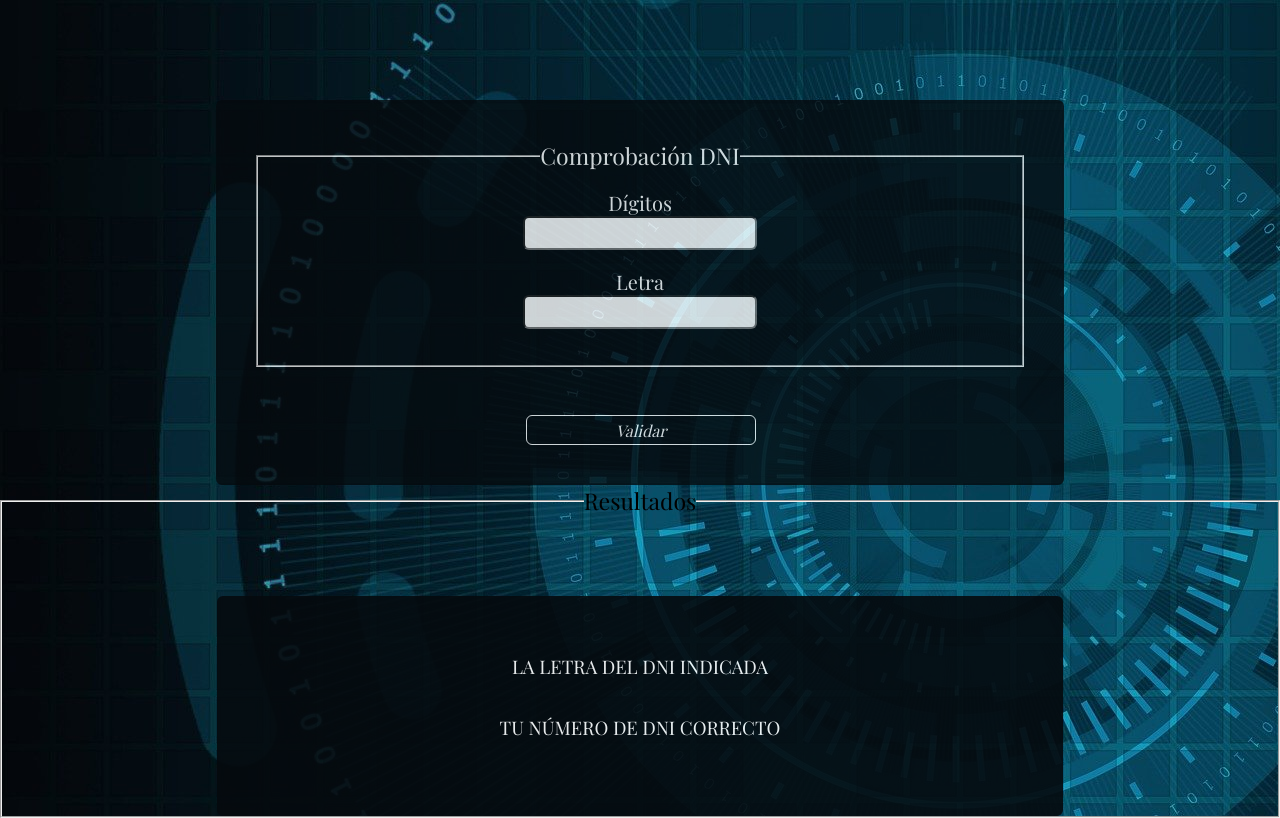
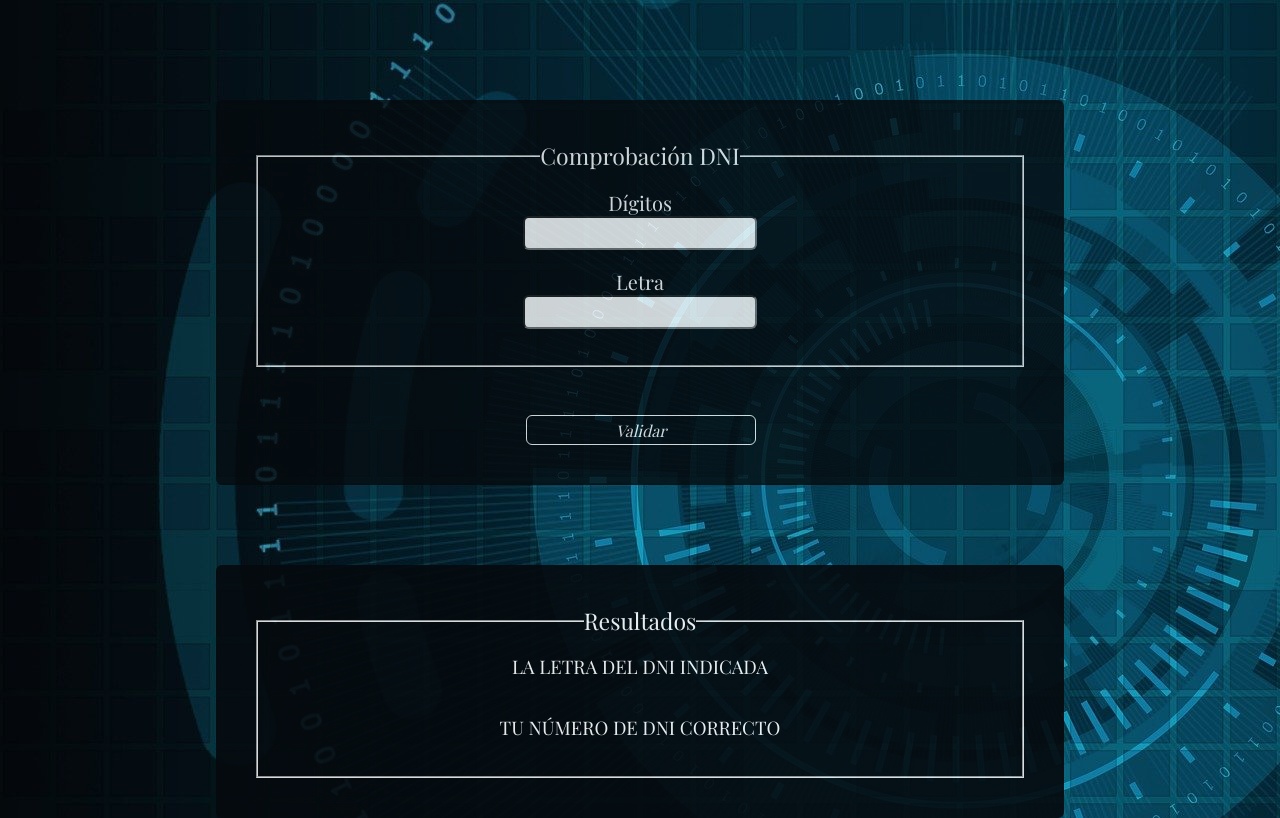
Before and after one commit to Laurahd91/dni_practica, a plain HTML site: page index.html in a window 1280 px wide. Drawn offline with nearby package versions, Linux system fonts and the light colour scheme; files that its build step writes are made by us from their sources; files whose address does not match are found by name; a web font is replaced by a local one.

Commit message:
Update index.html

```diff
--- a/index.html
+++ b/index.html
@@ -6,7 +6,7 @@
   <meta http-equiv="X-UA-Compatible" content="IE=edge" />
   <meta name="viewport" content="width=device-width, initial-scale=1.0" />
   <title>DNI</title>
-  <link rel="stylesheet" type="text/css" href="estilos.css" />
+  <link rel="stylesheet" type="text/css" href="css/estilos.css" />
   <link rel="preconnect" href="https://fonts.googleapis.com">
   <link rel="preconnect" href="https://fonts.gstatic.com" crossorigin>
   <link
@@ -31,9 +31,11 @@
       <input type="button" value="Validar" id="aceptar" onclick="validar()" />
     </form>
   </div>
+
+  <div class="resultado">
+    <form>
       <fieldset>
         <legend>Resultados</legend>
-    <div class="resultado">
         <br />
         <h3>LA LETRA DEL DNI INDICADA</h3>
         <br />
@@ -43,9 +45,10 @@
         <br />
         <p id="dni_correcto"></p>
         <br />
+      </fieldset>
+    </form>
   </div>
-  </fieldset>
-  <script src="validar.js"></script>
+  <script src="js/validar.js"></script>
 </body>
 
 </html>
```
Lines whose indentation alone changed are shown as unchanged.
